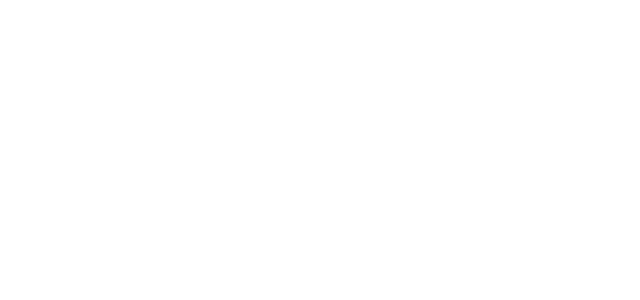
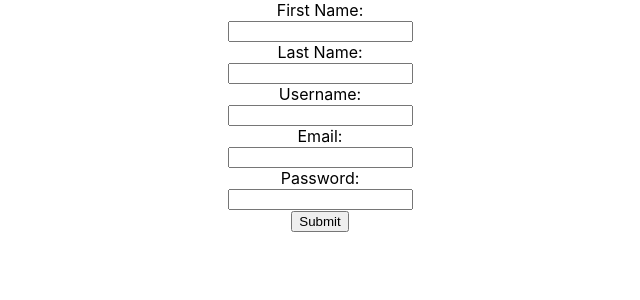
Before and after one commit to mgrozdanic/todoApp, a React (Create React App) app in the folder client/: page /register in a window 1280 px wide. Shown: the top 300 px of the page, without its empty margins (320-960 px from the left). Built offline with nearby package versions, Linux system fonts and the light colour scheme.

Commit message:
Register front connected to the back, back still not done

```diff
--- a/client/src/App.js
+++ b/client/src/App.js
@@ -4,6 +4,7 @@
 import { Route, Link, BrowserRouter as Router } from 'react-router-dom'
 import './App.css';
 import Todos from './components/Todos';
+import Register from './components/Register';
 
 function App() {
   return (
@@ -11,6 +12,7 @@
       <Router>
         <Route path="/login" component={Login}/>
         <Route path="/todos" component={Todos}/>
+        <Route path="/register" component={Register}/>
       </Router>
     </div>
   );
--- /dev/null
+++ b/client/src/components/Register.js
@@ -0,0 +1,44 @@
+import React, {useState} from 'react';
+import { Redirect } from 'react-router-dom';
+import axios from 'axios';
+
+function Register(){
+    const [firstName, SetFirstname] = useState("");
+    const [lastName, SetLastname] = useState("");
+    const [username, SetUsername] = useState("");
+    const [email, SetEmail] = useState("");
+    const [password, SetPassword] = useState("");
+
+    const register = async() => {
+        let res = await axios.post("http://localhost:9000/register", {firstName, lastName, username, email, password});
+        alert(res.data);
+    }
+
+    const handleSubmit = (e) => {
+        e.preventDefault();
+        if (firstName === "" || lastName === "" || username === "" || password === ""
+            || email === ""){
+            alert("All fields have to be filled!");
+            return;
+        }
+        register();
+    }
+
+    return localStorage.getItem('token') === null ? (
+        <form onSubmit = {handleSubmit}>
+            <label>First Name:</label><br/>
+            <input type="text" name="firstName" value = {firstName} onChange={ e => SetFirstname(e.target.value)}/><br/>
+            <label>Last Name:</label><br/>
+            <input type="text" name="lastName" value = {lastName} onChange={ e => SetLastname(e.target.value)}/><br/>
+            <label>Username:</label><br/>
+            <input type="text" name="username" value = {username} onChange={ e => SetUsername(e.target.value)}/><br/>
+            <label>Email:</label><br/>
+            <input type="text" name="email" value = {email} onChange={ e => SetEmail(e.target.value)}/><br/>
+            <label>Password:</label><br/>
+            <input type="password" name="password" value = {password} onChange={ e => SetPassword(e.target.value)}/><br/>
+            <input type="submit" name="submit" value="Submit"/>
+        </form>
+    ) : (<Redirect to="/" />);
+}
+
+export default Register;
```
Also changed, not shown: 1 other file (tests, documents, lock files or other folders).
